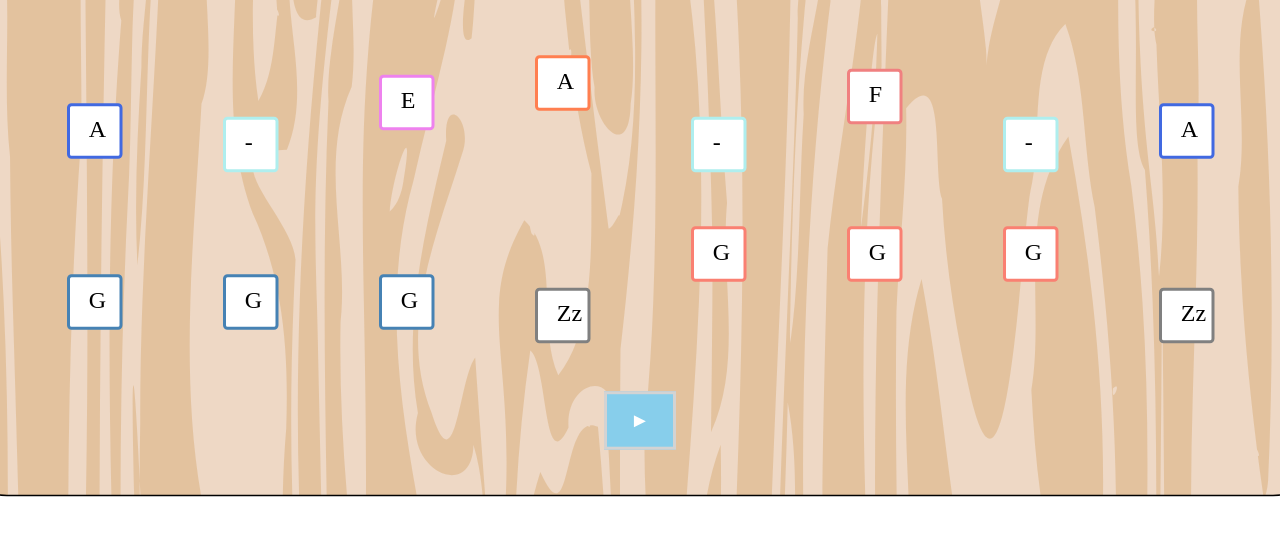
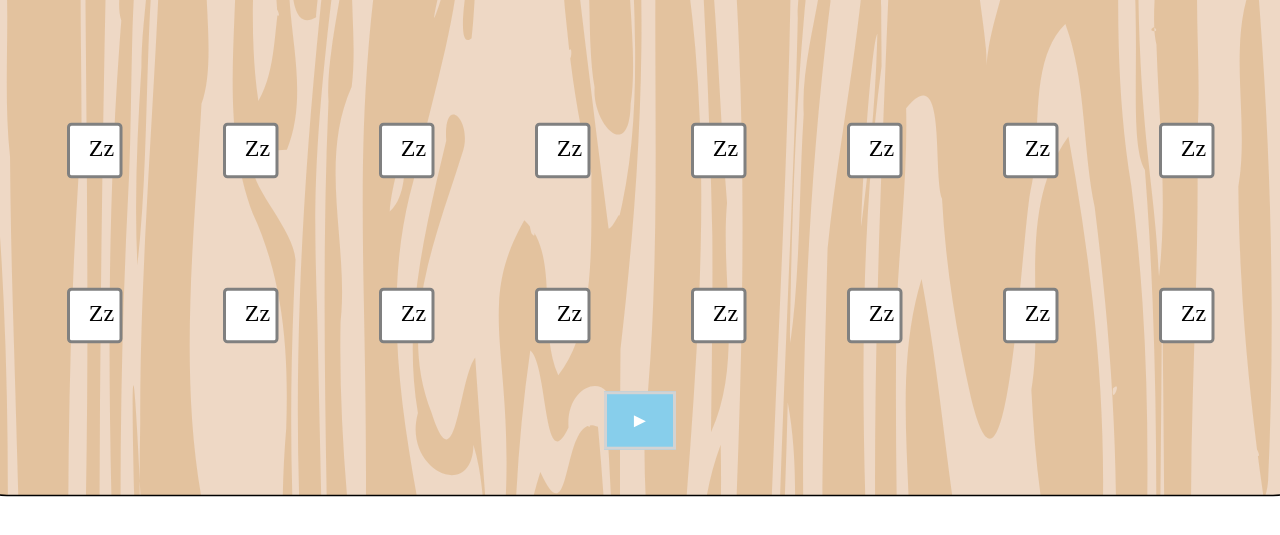
Before and after one commit to stachedata/melody-maker, a plain HTML site: page index.html in a window 1280 px wide. Shown: the part 207-742 px from the top of the page. Drawn offline with Linux system fonts and the light colour scheme.

Commit message:
reset range values

```diff
--- a/index.html
+++ b/index.html
@@ -10,25 +10,25 @@
 <body>
     <div id="maker">
         <h2 id="title">Melody Maker</h2>
-        <div id="container">
+        <div id="container" method="action">
             <div class="rangeContainer">
-                <input id="slider0" type="range" min="0" max="14" value="3">
-                <input id="slider1" type="range" min="0" max="14" value="1">
-                <input id="slider2" type="range" min="0" max="14" value="7">
-                <input id="slider3" type="range" min="0" max="14" value="10">
-                <input id="slider4" type="range" min="0" max="14" value="1">
-                <input id="slider5" type="range" min="0" max="14" value="8">
-                <input id="slider6" type="range" min="0" max="14" value="1">
-                <input id="slider7" type="range" min="0" max="14" value="3">
+                <input id="slider0" type="range" min="0" max="14" value="0">
+                <input id="slider1" type="range" min="0" max="14" value="0">
+                <input id="slider2" type="range" min="0" max="14" value="0">
+                <input id="slider3" type="range" min="0" max="14" value="0">
+                <input id="slider4" type="range" min="0" max="14" value="0">
+                <input id="slider5" type="range" min="0" max="14" value="0">
+                <input id="slider6" type="range" min="0" max="14" value="0">
+                <input id="slider7" type="range" min="0" max="14" value="0">
             </div>
             <div class="rangeContainer">
-                <input id="slider8" type="range" min="0" max="14" value="2">
-                <input id="slider9" type="range" min="0" max="14" value="2">
-                <input id="slider10" type="range" min="0" max="14" value="2">
+                <input id="slider8" type="range" min="0" max="14" value="0">
+                <input id="slider9" type="range" min="0" max="14" value="0">
+                <input id="slider10" type="range" min="0" max="14" value="0">
                 <input id="slider11" type="range" min="0" max="14" value="0">
-                <input id="slider12" type="range" min="0" max="14" value="9">
-                <input id="slider13" type="range" min="0" max="14" value="9">
-                <input id="slider14" type="range" min="0" max="14" value="9">
+                <input id="slider12" type="range" min="0" max="14" value="0">
+                <input id="slider13" type="range" min="0" max="14" value="0">
+                <input id="slider14" type="range" min="0" max="14" value="0">
                 <input id="slider15" type="range" min="0" max="14" value="0">
             </div>
         </div>
```
